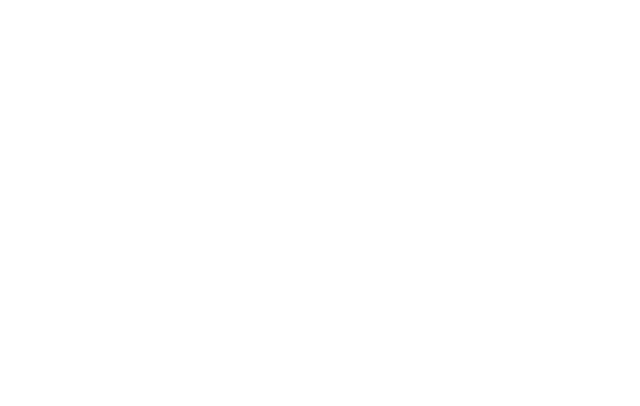
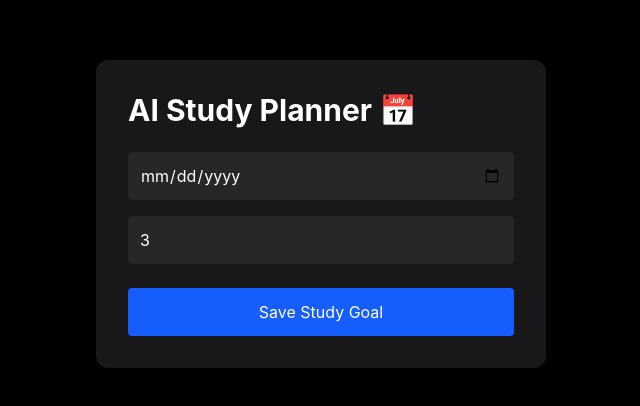
Before and after one commit to CodeXAashish/NeuroLearn, a React (Vite) app in the folder client/: page /planner in a window 1280 px wide. Before the commit this address had no page. Shown: the part 186-592 px from the top of the page, without its empty margins (319-959 px from the left). Built offline with nearby package versions, Linux system fonts and the light colour scheme; no server answers.

Commit message:
build planner UI

```diff
--- a/client/src/App.jsx
+++ b/client/src/App.jsx
@@ -7,6 +7,7 @@
 import ProtectedRoute from "./components/ProtectedRoute"
 import Quiz from "./pages/Quiz"
 import Chat from "./pages/Chat"
+import Planner from "./pages/Planner"
 
 function App() {
   return (
@@ -33,6 +34,10 @@
          path="/chat"
          element={<Chat />}
         />
+         <Route
+          path="/planner"
+          element={<Planner />}
+        />
     </Routes>
   )
 }
--- /dev/null
+++ b/client/src/pages/Planner.jsx
@@ -0,0 +1,132 @@
+import { useEffect, useState } from "react"
+
+import {
+  setupStudyPlan,
+  getTodayPlan,
+} from "../services/plannerService"
+
+function Planner() {
+  const [examDate, setExamDate] =
+    useState("")
+
+  const [hoursPerDay, setHoursPerDay] =
+    useState(3)
+
+  const [todayPlan, setTodayPlan] =
+    useState(null)
+
+  const [loading, setLoading] =
+    useState(false)
+
+  const loadTodayPlan =
+    async () => {
+      try {
+        const data =
+          await getTodayPlan()
+
+        setTodayPlan(data)
+      } catch (error) {
+        console.log(error)
+      }
+    }
+
+  useEffect(() => {
+    loadTodayPlan()
+  }, [])
+
+  const handleSetup =
+    async () => {
+      try {
+        setLoading(true)
+
+        await setupStudyPlan({
+          examDate,
+          hoursPerDay,
+        })
+
+        await loadTodayPlan()
+
+        setLoading(false)
+      } catch (error) {
+        console.log(error)
+
+        setLoading(false)
+      }
+    }
+
+  // First Time Setup
+  if (!todayPlan) {
+    return (
+      <div className="min-h-screen bg-black text-white flex justify-center items-center">
+        <div className="bg-zinc-900 p-8 rounded-xl w-[450px]">
+
+          <h1 className="text-3xl font-bold mb-6">
+            AI Study Planner 📅
+          </h1>
+
+          <input
+            type="date"
+            value={examDate}
+            onChange={(e) =>
+              setExamDate(
+                e.target.value
+              )
+            }
+            className="w-full p-3 rounded bg-zinc-800 mb-4"
+          />
+
+          <input
+            type="number"
+            value={hoursPerDay}
+            onChange={(e) =>
+              setHoursPerDay(
+                e.target.value
+              )
+            }
+            className="w-full p-3 rounded bg-zinc-800 mb-6"
+          />
+
+          <button
+            onClick={handleSetup}
+            className="bg-blue-600 w-full py-3 rounded"
+          >
+            {loading
+              ? "Saving..."
+              : "Save Study Goal"}
+          </button>
+
+        </div>
+      </div>
+    )
+  }
+
+  return (
+    <div className="min-h-screen bg-black text-white p-10">
+
+      <h1 className="text-4xl font-bold mb-4">
+        📅 Today's Study Plan
+      </h1>
+
+      <div className="bg-zinc-900 p-6 rounded-xl">
+
+        <p className="mb-3 text-lg">
+          Day {todayPlan.currentDay}
+        </p>
+
+        <p className="mb-6">
+          Days Remaining:
+          {" "}
+          {todayPlan.daysLeft}
+        </p>
+
+        <div className="whitespace-pre-wrap">
+          {todayPlan.plan}
+        </div>
+
+      </div>
+
+    </div>
+  )
+}
+
+export default Planner
```
